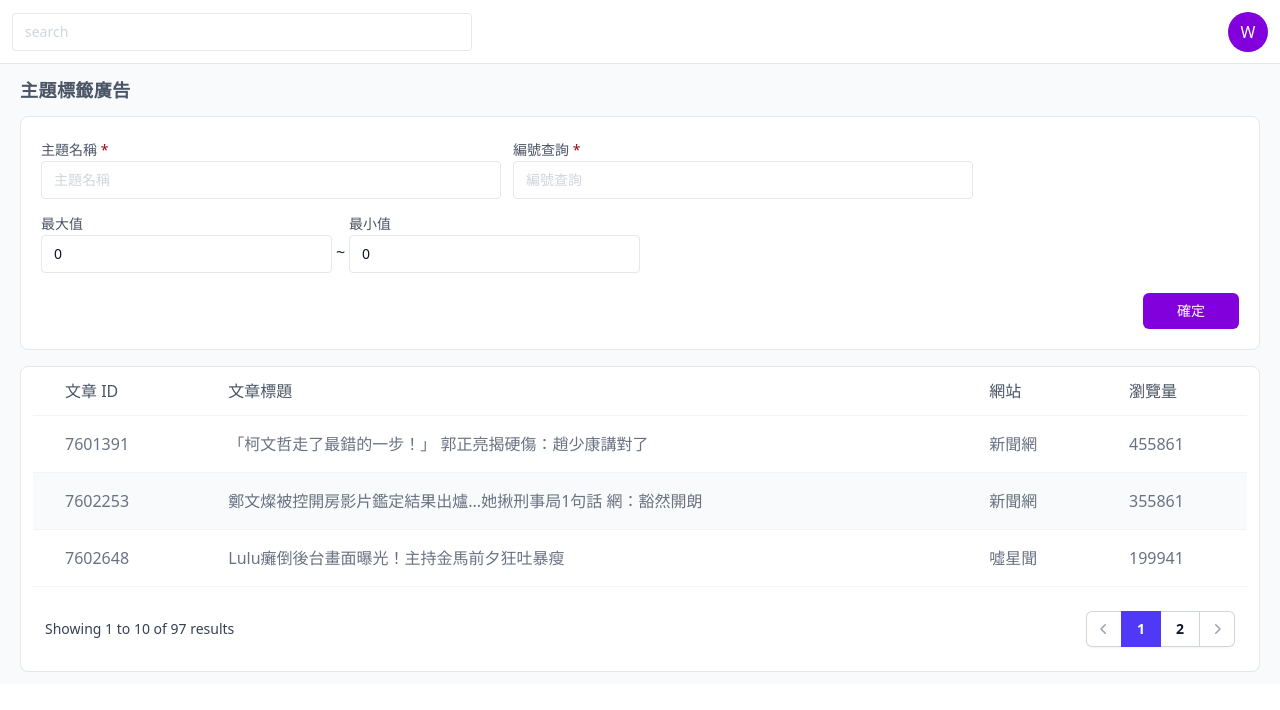
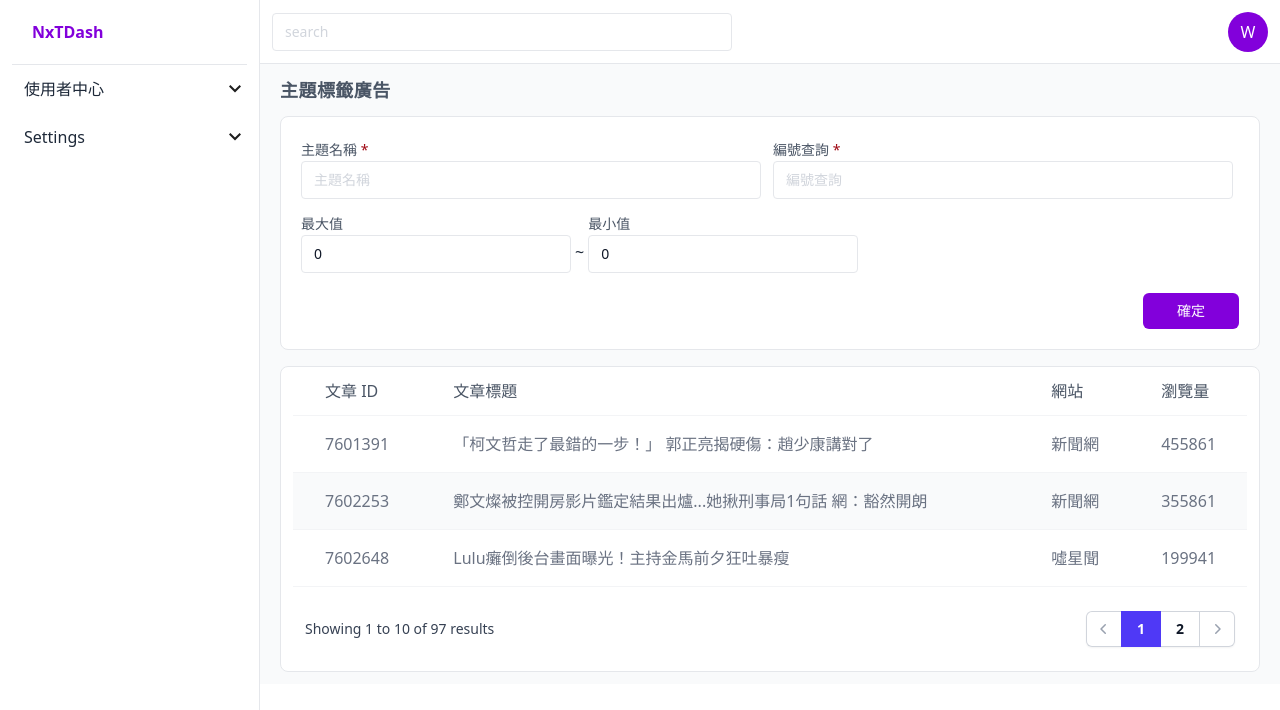
Before and after one commit to weily10/dashboard-nuxt, a Nuxt app: page /page1 in a window 1280 px wide. Shown: the top 710 px of the page. Built offline with nearby package versions, Linux system fonts and the light colour scheme.

Commit message:
rwd fix, menu fix

```diff
--- a/components/Card.vue
+++ b/components/Card.vue
@@ -3,7 +3,7 @@
 </script>
 
 <template>
-    <div class="p-5   rounded-lg   border border-gray-200 bg-white grow">
+    <div class="w-full p-5 rounded-lg border border-gray-200 bg-white  ">
         <slot>
             <div>
                 <div class=" text-white w-100">
--- a/components/Input.vue
+++ b/components/Input.vue
@@ -14,12 +14,12 @@ const model = defineModel('model')
 </script>
 
 <template>
-    <div class=" max-w-[460px]  grow-1">
+    <div class="max-w-[460px]  grow-1">
         <label class="text-sm text-gray-600 ">
             {{ label }}<span v-if="isRequired" class="text-red-800"> *</span>
         </label>
         <input :type="type"
-            class="w-full min-w-0 grow py-1.5 p-3  text-base text-gray-900 placeholder:text-gray-400 focus:outline-none sm:text-sm/6 border border-gray-200 rounded-sm "
+            class="w-full  grow py-1.5 p-3  text-base text-gray-900 placeholder:text-gray-400 focus:outline-none sm:text-sm/6 border border-gray-200 rounded-sm "
             :placeholder="placeholder" v-model="model" min="0">
     </div>
 </template>
--- a/components/TopBar.vue
+++ b/components/TopBar.vue
@@ -27,7 +27,7 @@ const emit = defineEmits(['showMenu'])
                 @click="isOpen = !isOpen">
                 W
             </div>
-            <div v-if="isOpen"
+            <div v-show="isOpen"
                 class="absolute w-50  top-full mt-2 p-3 bg-white shadow-sm shadow-md rounded transform -translate-x-[90%] text-sm"
                 tabindex="0">
                 <div>
--- a/layouts/default.vue
+++ b/layouts/default.vue
@@ -1,9 +1,11 @@
 <script setup>
+import { ref, watchEffect } from 'vue';
 // import { useCounterStore } from '../stores/theme'
 // import { createPinia } from 'pinia';
 
 // const pinia = createPinia()
 // const store = useCounterStore(pinia)
+const viewPortWidth = ref(false)
 const isOpen = ref(false)
 const menuItems = ref([
 
@@ -33,11 +35,18 @@ const menuItems = ref([
   },
 ]);
 
+watchEffect(() => {
+  window.onresize = (e) => {
+    // viewPortWidth.value = window.innerWidth
+    if (window.innerWidth >= 1024) {
+      isOpen.value = false
+    }
+  }
+
+})
 
 function showMenu() {
-  isOpen.value = !isOpen.value
-
-  console.log(isOpen.value);
+  return isOpen.value ? 'transform translate-x-0 transition-all duration-200' : '-translate-x-full transition-all duration-200'
 }
 
 
@@ -47,15 +56,17 @@ function handleClick() {
 </script>
 
 <template>
-  <div class="flex">
-    <div class="px-3 pt-3 border-r border-gray-200 w-[260px]  h-[100vh] bg-white lg:hidden  max-lg:absolute" v-show="isOpen">
-      <div class="flex border-b-1 border-gray-200 justify-between">
+  <div class=" ">
+    <aside class="px-3 border-r border-gray-200 w-[260px]  h-[100vh] bg-white max-lg:z-100  lg:hidden max-lg:absolute "
+      :class="showMenu()">
+      <div class="p-3 flex border-b-1 border-gray-200 justify-between items-center">
         <div class="font-bold  p-3 text-purple-700 mr-3 text-center cursor-pointer">
           <NuxtLink to="/" @click.prevent="handleClick()">
             NxTDash
           </NuxtLink>
         </div>
-        <button type="button" class="btn cursor-pointer rounded-full px-1 flex items-center hover:bg-gray-200 h-[2rem]" @click="isOpen = !isOpen">
+        <button type="button" class="btn cursor-pointer rounded-full px-1 flex items-center hover:bg-gray-200 h-[2rem]"
+          @click="isOpen = !isOpen">
           <span class="material-symbols-outlined">
             close
           </span>
@@ -65,10 +76,24 @@ function handleClick() {
         <MenuItem :item="item" :index="index" :level="0">
         </MenuItem>
       </div>
-    </div>
+    </aside>
+    <aside class="px-3  border-r border-gray-200 w-[260px]  h-[100vh] bg-white max-lg:z-100 max-lg:hidden fixed ">
+      <div class="p-5 flex border-b-1 border-gray-200 justify-between items-center">
+        <div class="font-bold   text-purple-700 mr-3 text-center cursor-pointer">
+          <NuxtLink to="/" @click.prevent="handleClick()">
+            NxTDash
+          </NuxtLink>
+        </div>
 
-    <div class="grow  bg-gray-50">
-      <TopBar @showMenu="showMenu"></TopBar>
+      </div>
+      <div v-for="(item, index) in menuItems" :key="index" class="pl-3">
+        <MenuItem :item="item" :index="index" :level="0">
+        </MenuItem>
+      </div>
+    </aside>
+
+    <div class="grow  bg-gray-50 min-lg:ps-[260px]">
+      <TopBar @showMenu="isOpen = !isOpen"></TopBar>
       <div class="px-5 py-3 ">
         <slot />
       </div>
--- a/pages/page1.vue
+++ b/pages/page1.vue
@@ -36,9 +36,9 @@ const articleTableData = ref([{
             <div class="flex gap-3 flex-wrap w-full">
                 <Input label="主題名稱" :isRequired="true" placeholder="主題名稱" v-model:model="modelTheme"></Input>
                 <Input label="編號查詢" :isRequired="true" placeholder="編號查詢" v-model:model="numberSearch"></Input>
-                <div class="flex items-center  md:w-1/2">
+                <div class="flex items-center flex-wrap ">
                     <Input type="number" label="最大值" :isRequired="false" placeholder="最大值" v-model:model="highest"></Input>
-                    <div class="mt-5 px-1">~</div>
+                    <div class="mt-5 px-1" >~</div>
                     <Input type="number" label="最小值" :isRequired="false" placeholder="最小值" v-model:model="lowest"></Input>
                 </div>
 
@@ -49,8 +49,8 @@ const articleTableData = ref([{
                 </div>
             </div>
         </Card>
-        <div class="flex gap-3 flex-wrap mt-4">
-            <div class="bg-white p-3 border border-gray-200 w-full rounded-lg ">
+        <div class=" mt-4 overflow-x-auto">
+            <div class="bg-white p-3 border border-gray-200 w-full rounded-lg  ">
                 <table class="table table-auto  border-gray-200 w-full">
                     <thead>
                         <tr>
```
